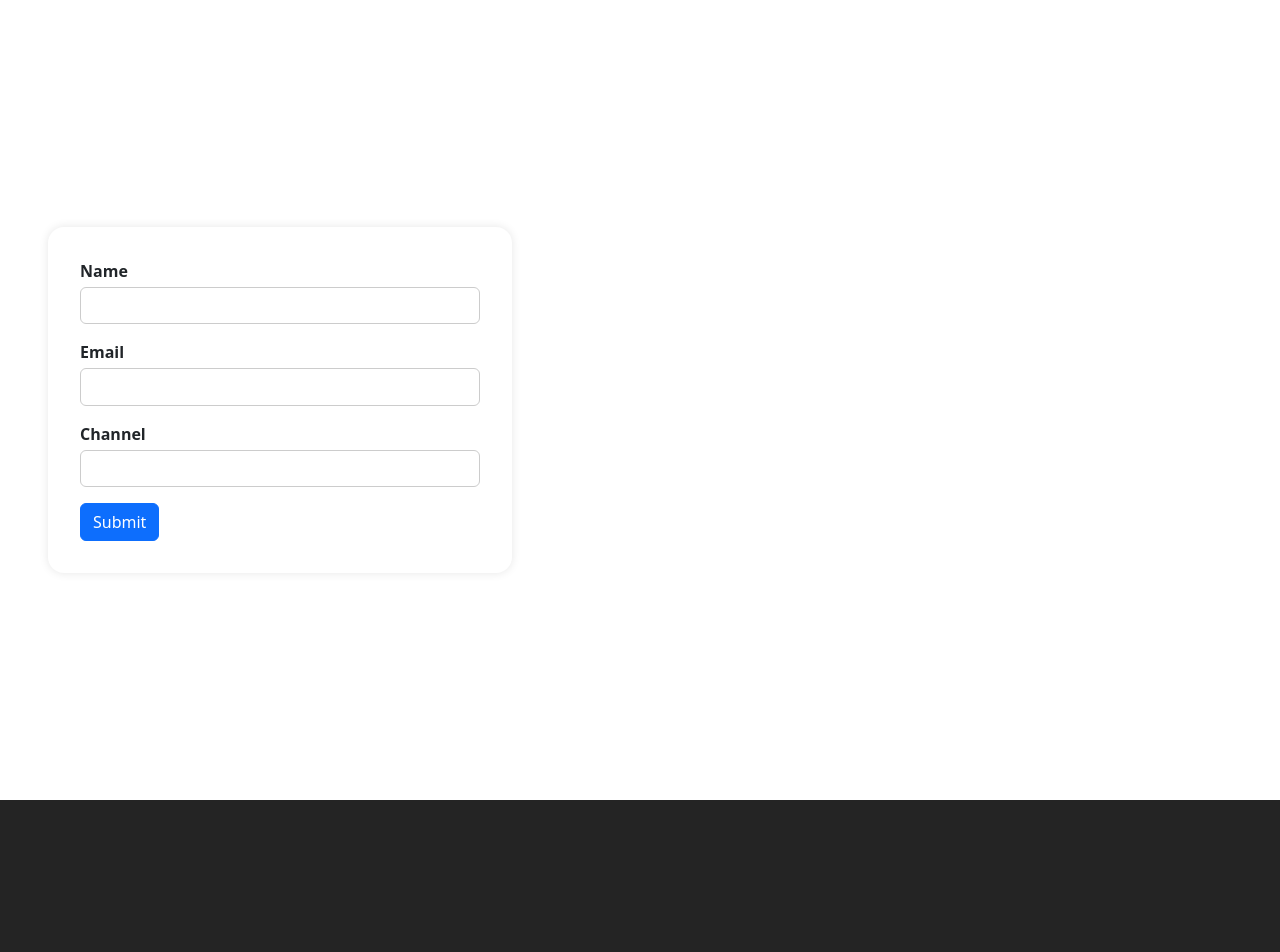
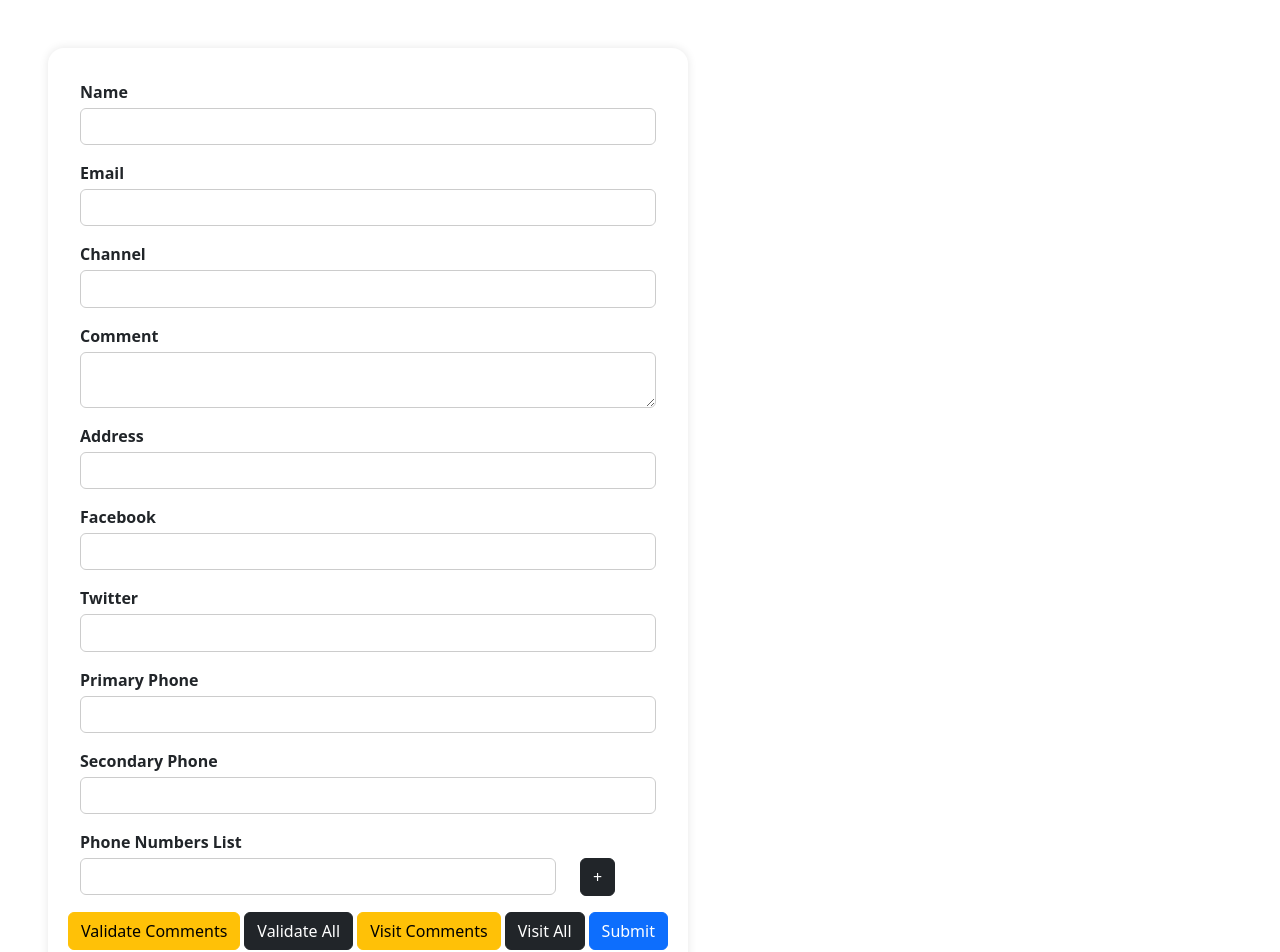
Before and after one commit to jrazap/formik, a React (Vite) app: page / in a window 1280 px wide. Shown: the top 952 px of the page. Before the commit the page ends 800 px from the top, so only its background shows below. Built offline with nearby package versions, Linux system fonts and the light colour scheme.

Commit message:
Refactoring with Formik Components

```diff
--- /dev/null
+++ b/src/components/ErrorText.jsx
@@ -0,0 +1,7 @@
+import React from "react";
+
+const ErrorText = ({ children }) => {
+  return <span className="text-danger">{children}</span>;
+};
+
+export default ErrorText;
--- a/src/components/YouTubeForm.jsx
+++ b/src/components/YouTubeForm.jsx
@@ -1,12 +1,39 @@
 import React from "react";
-import { useFormik } from "formik";
+import {
+  Formik,
+  Form,
+  Field,
+  FastField,
+  FieldArray,
+  ErrorMessage,
+} from "formik";
 import * as Yup from "yup";
+import ErrorText from "./ErrorText";
 
 const YouTubeForm = () => {
   const initialValues = {
     name: "",
     email: "",
     channel: "",
+    comment: "",
+    address: "",
+    social: {
+      twitter: "",
+      facebook: "",
+    },
+    phoneNumbers: ["", ""],
+    phNumbers: [""],
+  };
+
+  const validateComment = (value) => {
+    let error;
+    if (!value) {
+      error = "Comment is required";
+    }
+    if (value.length < 10) {
+      error = "Comment should be at least 10 characters long";
+    }
+    return error;
   };
 
   const validationSchema = Yup.object({
@@ -15,73 +42,248 @@ const YouTubeForm = () => {
       .email("Invalid email address")
       .required("Email is required"),
     channel: Yup.string().required("Channel is required"),
+    // comment: Yup.string().required("Comment is required"),
+    address: Yup.string().required("Address is required"),
   });
 
   const onSubmit = (values) => {
     console.log(values);
   };
 
-  const formik = useFormik({
-    initialValues,
-    onSubmit,
-    validationSchema,
-  });
-
   return (
-    <>
-      <form id="youtube-form" onSubmit={formik.handleSubmit}>
+    <Formik
+      initialValues={initialValues}
+      onSubmit={onSubmit}
+      validationSchema={validationSchema}
+      // validateOnChange={false}
+      // validateOnBlur={false}
+    >
+      {(formik) => {
+        return (
+          <Form id="youtube-form">
             <div className="form-group">
               <label htmlFor="name">Name</label>
-          <input
+              <Field
                 type="text"
                 className="form-control"
                 id="name"
                 name="name"
-            value={formik.values.name}
-            onBlur={formik.handleBlur}
-            onChange={formik.handleChange}
               />
-          {formik.errors.name && formik.touched.name && (
-            <div className="text-danger">{formik.errors.name}</div>
-          )}
+              <ErrorMessage name="name" component={ErrorText} />
             </div>
 
             <div className="form-group">
               <label htmlFor="email">Email</label>
-          <input
+              <Field
                 type="email"
                 className="form-control"
                 id="email"
                 name="email"
-            value={formik.values.email}
-            onBlur={formik.handleBlur}
-            onChange={formik.handleChange}
               />
-          {formik.errors.email && formik.touched.email && (
-            <div className="text-danger">{formik.errors.email}</div>
-          )}
+              <ErrorMessage name="email" component={ErrorText} />
             </div>
 
             <div className="form-group">
               <label htmlFor="channel">Channel</label>
-          <input
+              <Field
                 type="text"
                 className="form-control"
                 id="channel"
                 name="channel"
-            value={formik.values.channel}
-            onBlur={formik.handleBlur}
-            onChange={formik.handleChange}
               />
-          {formik.errors.channel && formik.touched.channel && (
-            <div className="text-danger">{formik.errors.channel}</div>
+              <ErrorMessage name="channel" component={ErrorText} />
+            </div>
+
+            <div className="form-group">
+              <label htmlFor="comment">Comment</label>
+              <Field
+                type="text"
+                className="form-control"
+                id="comment"
+                name="comment"
+                as="textarea"
+                validate={validateComment}
+              />
+              <ErrorMessage name="comment">
+                {(errorMessage) => (
+                  <span className="text-danger">{errorMessage}</span>
+                )}
+              </ErrorMessage>
+            </div>
+
+            <div className="form-group">
+              <label htmlFor="address">Address</label>
+              <FastField className="form-control" name="address">
+                {(props) => {
+                  const { field, form, meta } = props;
+                  console.log("Address Field Rendered");
+                  return (
+                    <div>
+                      <input
+                        type="text"
+                        className="form-control"
+                        id="address"
+                        {...field}
+                      />
+                      {meta.touched && meta.error ? (
+                        <span className="text-danger">{meta.error}</span>
+                      ) : null}
+                    </div>
+                  );
+                }}
+              </FastField>
+            </div>
+
+            <div className="form-group">
+              <label htmlFor="facebook">Facebook</label>
+              <Field
+                type="text"
+                className="form-control"
+                id="facebook"
+                name="social.facebook"
+              />
+              <ErrorMessage name="social.facebook" component={ErrorText} />
+            </div>
+
+            <div className="form-group">
+              <label htmlFor="twitter">Twitter</label>
+              <Field
+                type="text"
+                className="form-control"
+                id="twitter"
+                name="social.twitter"
+              />
+              <ErrorMessage name="social.twitter" component={ErrorText} />
+            </div>
+
+            <div className="form-group">
+              <label htmlFor="primaryPhone">Primary Phone</label>
+              <Field
+                type="text"
+                className="form-control"
+                id="primaryPhone"
+                name="phoneNumbers[0]"
+              />
+              <ErrorMessage name="primaryPhone[0]" component={ErrorText} />
+            </div>
+
+            <div className="form-group">
+              <label htmlFor="secondaryPhone">Secondary Phone</label>
+              <Field
+                type="text"
+                className="form-control"
+                id="secondaryPhone"
+                name="phoneNumbers[1]"
+              />
+              <ErrorMessage name="secondaryPhone[1]" component={ErrorText} />
+            </div>
+
+            <div className="form-group">
+              <label htmlFor="phNumbers">Phone Numbers List</label>
+              <FieldArray name="phNumbers">
+                {(fieldArrayProps) => {
+                  const { push, remove, form } = fieldArrayProps;
+                  const { values } = form;
+                  const { phNumbers } = values;
+                  return (
+                    <div>
+                      {phNumbers.map((phone, index) => {
+                        return (
+                          <div key={index} className="row mb-1">
+                            <div className="col-10">
+                              <Field
+                                name={`phNumbers[${index}]`}
+                                className="form-control"
+                              />
+                            </div>
+                            <div className="col-2">
+                              <div className="btns d-flex gap-2">
+                                <button
+                                  type="button"
+                                  className="btn btn-dark"
+                                  onClick={() => push(index)}
+                                >
+                                  +
+                                </button>
+                                {index > 0 && (
+                                  <button
+                                    type="button"
+                                    className="btn btn-danger"
+                                    onClick={() => remove(index)}
+                                  >
+                                    -
+                                  </button>
                                 )}
                               </div>
-        <button type="submit" className="btn btn-primary">
+                            </div>
+                          </div>
+                        );
+                      })}
+                    </div>
+                  );
+                }}
+              </FieldArray>
+              <ErrorMessage name="phNumbers" component={ErrorText} />
+            </div>
+
+            <div className="form-group">
+              <div className="row gap-1">
+                <button
+                  type="button"
+                  className="btn btn-warning w-auto"
+                  onClick={() => {
+                    formik.validateField("comment");
+                  }}
+                >
+                  Validate Comments
+                </button>
+                <button
+                  type="button"
+                  className="btn btn-dark w-auto"
+                  onClick={() => {
+                    formik.validateForm();
+                  }}
+                >
+                  Validate All
+                </button>
+                <button
+                  type="button"
+                  className="btn btn-warning w-auto"
+                  onClick={() => {
+                    formik.setFieldTouched("comment");
+                  }}
+                >
+                  Visit Comments
+                </button>
+                <button
+                  type="button"
+                  className="btn btn-dark w-auto"
+                  onClick={() => {
+                    formik.setTouched({
+                      name: true,
+                      email: true,
+                      channel: true,
+                      comment: true,
+                    });
+                  }}
+                >
+                  Visit All
+                </button>
+                <button
+                  type="button"
+                  className="btn btn-primary w-auto"
+                  onClick={() => {
+                    formik.submitForm();
+                  }}
+                >
                   Submit
                 </button>
-      </form>
-    </>
+              </div>
+            </div>
+          </Form>
+        );
+      }}
+    </Formik>
   );
 };
 
--- a/src/index.scss
+++ b/src/index.scss
@@ -17,12 +17,12 @@ body {
   margin: 0;
   display: flex;
   place-items: center;
-  min-inline-size: 320px;
   min-block-size: 100vh;
 }
 
 form {
-  max-inline-size: 100%;
+  min-inline-size: 600px;
+  margin-block: 3rem;
   padding: 1rem;
   background-color: #fff;
   border-radius: 4px;
@@ -47,7 +47,7 @@ form {
 
     .form-control {
       display: block;
-      inline-size: 400px;
+      inline-size: 100%;
       padding: 0.5rem;
       font-size: 0.8rem;
       color: #555;
```
Also changed, not shown: src/components/OldYouTubeForm.jsx (added, +88 -0 lines). Lines whose indentation alone changed are shown as unchanged.
